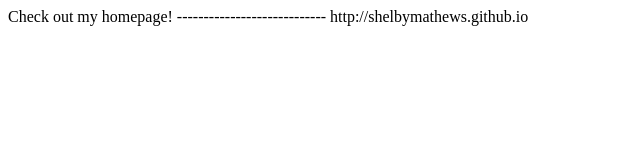
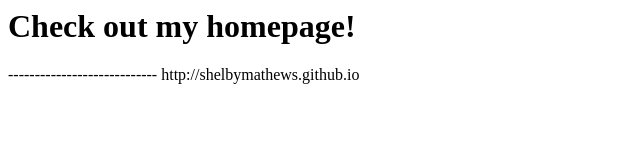
Before and after one commit to ShelbyMathews/shelbymathews.github.io, a plain HTML site: page index.html in a window 1280 px wide. Shown: the whole page, without its empty margins (0-640 px from the left). Drawn offline with Linux system fonts and the light colour scheme.

Commit message:
Update index.html

```diff
--- a/index.html
+++ b/index.html
@@ -5,7 +5,7 @@
 
   <body>
 
-  Check out my homepage!
+    <h1>Check out my homepage!</h1>
 
   </body>
 </html>
```
